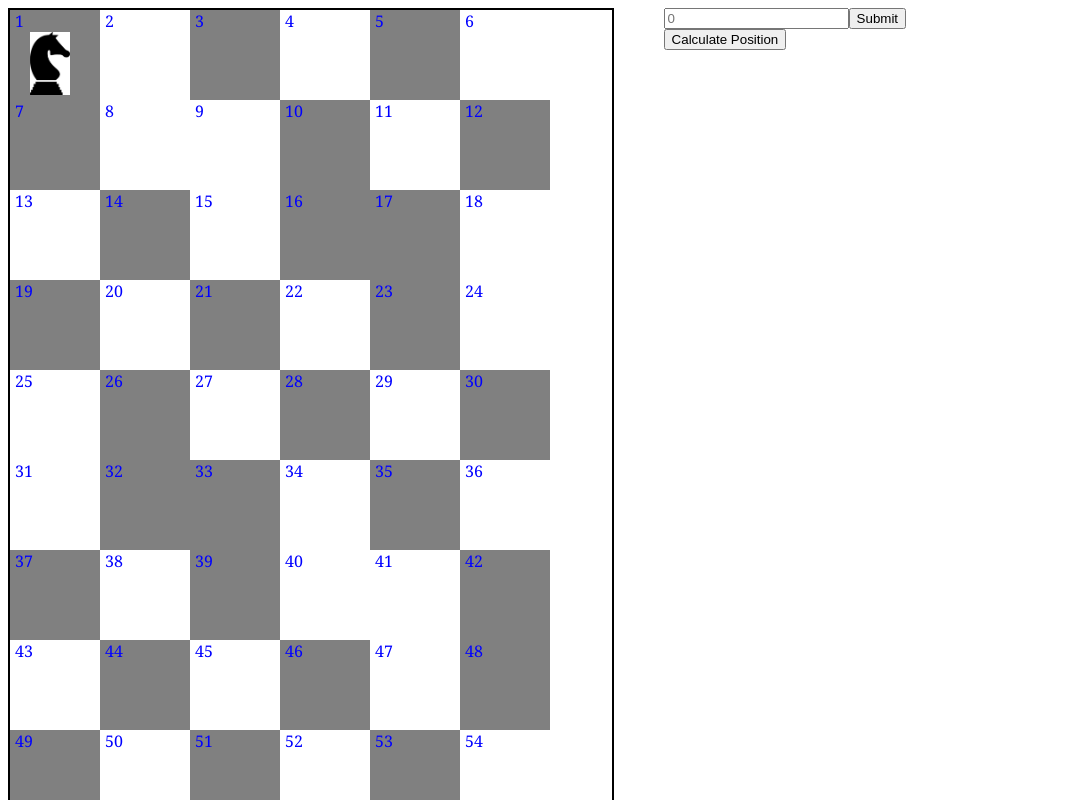
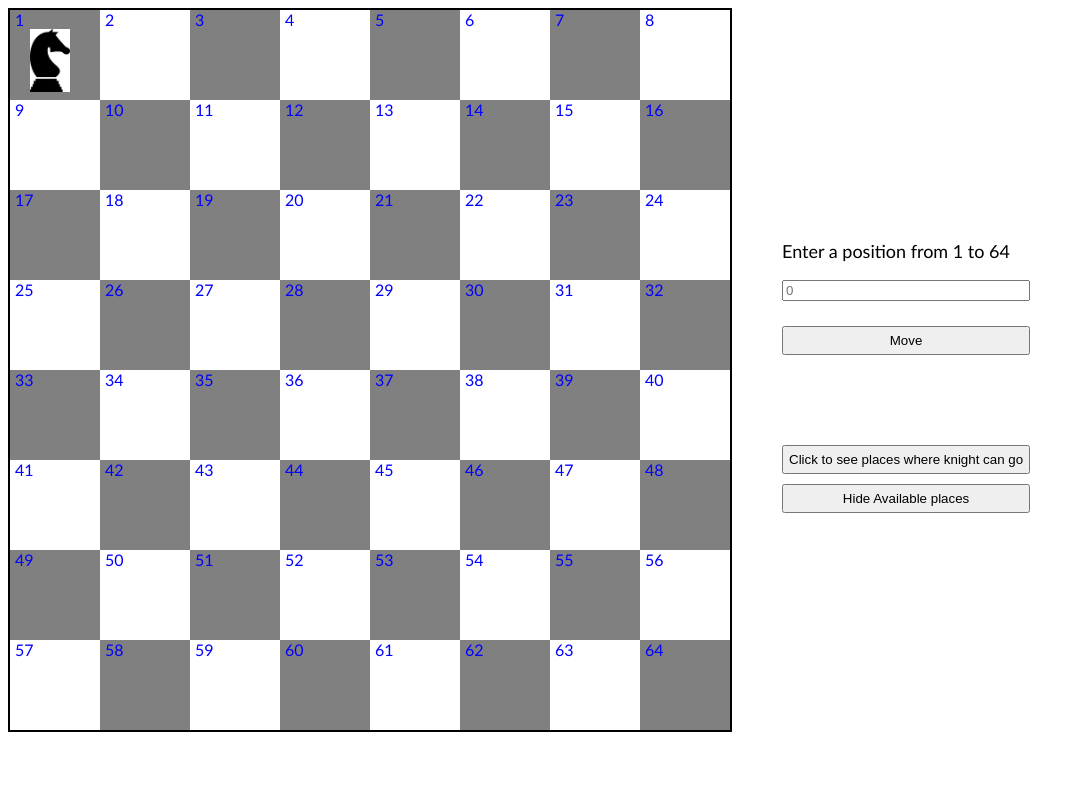
Before and after one commit to Awaish-prog/knight-position, a React (Create React App) app: page / in a window 1280 px wide. Shown: the top 800 px of the page, without its empty margins (0-1085 px from the left). Built offline with nearby package versions, Linux system fonts and the light colour scheme.

Commit message:
Added Functionality to see available places where knight can go

```diff
--- a/public/index.html
+++ b/public/index.html
@@ -2,42 +2,20 @@
 <html lang="en">
   <head>
     <meta charset="utf-8" />
-    <link rel="icon" href="%PUBLIC_URL%/favicon.ico" />
+
     <meta name="viewport" content="width=device-width, initial-scale=1" />
-    <meta name="theme-color" content="#000000" />
+
     <meta
       name="description"
       content="Web site created using create-react-app"
     />
-    <link rel="apple-touch-icon" href="%PUBLIC_URL%/logo192.png" />
-    <!--
-      manifest.json provides metadata used when your web app is installed on a
-      user's mobile device or desktop. See https://developers.google.com/web/fundamentals/web-app-manifest/
-    -->
-    <link rel="manifest" href="%PUBLIC_URL%/manifest.json" />
-    <!--
-      Notice the use of %PUBLIC_URL% in the tags above.
-      It will be replaced with the URL of the `public` folder during the build.
-      Only files inside the `public` folder can be referenced from the HTML.
 
-      Unlike "/favicon.ico" or "favicon.ico", "%PUBLIC_URL%/favicon.ico" will
-      work correctly both with client-side routing and a non-root public URL.
-      Learn how to configure a non-root public URL by running `npm run build`.
-    -->
-    <title>React App</title>
+
+    <title>Knight Position</title>
   </head>
   <body>
     <noscript>You need to enable JavaScript to run this app.</noscript>
     <div id="root"></div>
-    <!--
-      This HTML file is a template.
-      If you open it directly in the browser, you will see an empty page.
 
-      You can add webfonts, meta tags, or analytics to this file.
-      The build step will place the bundled scripts into the <body> tag.
-
-      To begin the development, run `npm start` or `yarn start`.
-      To create a production bundle, use `npm run build` or `yarn build`.
-    -->
   </body>
 </html>
--- a/src/App.tsx
+++ b/src/App.tsx
@@ -3,15 +3,64 @@ import ChessBoard from './Components/ChessBoard';
 import PositionController from './Components/PositionController';
 
 function App() {
-  const [position, setPosition] = useState<number>(0);
+  const [position, setPosition] = useState<number>(1);
+  const [places, setPlaces] = useState<Array<number>>([])
 
   const changePosition : Function = (position: number) : void => {
       setPosition(position)
   }
+  const calculatePlaces : Function = () : void => {
+    const validPositions : Array<number> = []
+    const row = position % 8
+    const column = Math.floor(position / 8)
+    if(row > 2){
+      if(position - 2 + 8 < 65){
+        validPositions.push(position - 2 + 8)
+      }
+      if(position - 2 - 8 > 0){
+        validPositions.push(position - 2 - 8)
+      }
+
+    }
+    if(row < 7){
+      if(position + 2 + 8 < 65){
+        validPositions.push(position + 2 + 8)
+      }
+      if(position + 2 - 8 > 0){
+        validPositions.push(position + 2 - 8)
+      }
+
+    }
+    if(column > 1){
+      if((position - 16) % 8 > 0){
+        validPositions.push(position - 16 + 1)
+      }
+
+      if((position - 16) % 8 > 1){
+        validPositions.push(position - 16 - 1)
+      }
+
+    }
+    if(column < 6){
+      if((position + 16) % 8 > 0){
+        validPositions.push(position + 16 + 1)
+      }
+      if((position + 16) % 8 > 1){
+        validPositions.push(position + 16 - 1)
+      }
+
+    }
+
+    setPlaces(validPositions)
+
+  }
+  const resetPlaces : Function = () : void => {
+    setPlaces([])
+  }
   return (
     <section className='chessBoardContainer'>
-    <ChessBoard position={position} />
-    <PositionController changePosition={changePosition} />
+    <ChessBoard position={position} places={places} />
+    <PositionController changePosition={changePosition} calculatePlaces={calculatePlaces} resetPlaces={resetPlaces} />
     </section>
   );
 }
--- a/src/Components/ChessBoard.tsx
+++ b/src/Components/ChessBoard.tsx
@@ -3,10 +3,11 @@ import "../global.css"
 import knight from "../download.png"
 
 interface Postion {
-    position: number
+    position: number,
+    places: Array<number>
 }
 
-const ChessBoard : React.FC<Postion> = ({position} : Postion) : JSX.Element => {
+const ChessBoard : React.FC<Postion> = ({position, places} : Postion) : JSX.Element => {
   const [chessBoard, setChessBoard] = useState<Array<number>>([1])
 
   let offset = 0;
@@ -28,9 +29,9 @@ const ChessBoard : React.FC<Postion> = ({position} : Postion) : JSX.Element => {
           offsetHelper = 0
         }
         offsetHelper++
-        return <div className={(index + offset) % 2 ? 'whiteCell' : "blackCell"} key={index}>
+        return <div className={(index + offset) % 2 ? 'whiteCell' : "blackCell"} id={places.includes(index + 1) ? "validPlace": ""} key={index}>
           <p className='cellPara'>{cell}</p>
-          {index === position ? <img src={knight} width="40px" className="knightImage" /> : null }</div>
+          {index === position - 1 ? <img src={knight} width="40px" className="knightImage" /> : null }</div>
       })
     }
     </div>
--- a/src/Components/PositionController.tsx
+++ b/src/Components/PositionController.tsx
@@ -1,29 +1,34 @@
 import React, { useState } from "react";
 
 interface ChangePosition {
-    changePosition: Function
+    changePosition: Function,
+    calculatePlaces: Function,
+    resetPlaces: Function
 }
 
-const PositionController : React.FC<ChangePosition> = ({changePosition} : ChangePosition) : JSX.Element => {
+const PositionController : React.FC<ChangePosition> = ({changePosition, calculatePlaces, resetPlaces} : ChangePosition) : JSX.Element => {
     const [positionSetter, setPositionSetter] = useState<string>("")
 
     const changePoistionToNew : Function = () : void => {
-        if(Number(positionSetter) >= 0 && Number(positionSetter) < 65){
-            changePosition(Number(positionSetter) - 1)
+        if(Number(positionSetter) > 0 && Number(positionSetter) < 65){
+            changePosition(Number(positionSetter))
+            resetPlaces()
         }
         setPositionSetter("")
     }
 
     return (
-        <section>
-        <form onSubmit={(e) => {
+        <section className="controller">
+        <p>Enter a position from 1 to 64</p>
+        <form className="positionForm" onSubmit={(e) => {
             e.preventDefault()
             changePoistionToNew()
         }}>
             <input type="text" value = {positionSetter} onChange={(e) => setPositionSetter(e.target.value)} placeholder = "0" />
-            <input type="submit" />
+            <input className="controlButtons" type="submit" value="Move" />
         </form>
-        <button>Calculate Position</button>
+        <button className="controlButtons" onClick={() => {calculatePlaces()}}>Click to see places where knight can go</button>
+        <button className="controlButtons" onClick={() => {resetPlaces()}}>Hide Available places</button>
         </section>
     )
 }
--- a/src/global.css
+++ b/src/global.css
@@ -1,13 +1,20 @@
+body, html, #root {
+    width: 100%;
+    overflow: scroll;
+    font-family: 'Gill Sans', 'Gill Sans MT', Calibri, 'Trebuchet MS', sans-serif;
+}
 .chessBoardContainer {
     display: flex;
     gap: 50px;
+
 }
 .chessBoard {
     display: flex;
     flex-wrap: wrap;
-    width: 47vw;
+    width: 720px;
+    min-width: 720px;
     border: 2px solid black;
-    font-family: Cambria, Cochin, Georgia, Times, 'Times New Roman', serif;
+
 }
 
 .whiteCell {
@@ -29,3 +36,23 @@
     margin-left: 20px;
 
 }
+#validPlace {
+    background-color: brown;
+}
+.controller {
+    display: flex;
+    flex-direction: column;
+    justify-content: center;
+    font-size: large;
+}
+.positionForm {
+    display: flex;
+    flex-direction: column;
+    height: 20vh;
+    gap: 20px
+}
+.controlButtons{
+    margin: 5px 0;
+    padding: 5px;
+    cursor: pointer;
+}
```
